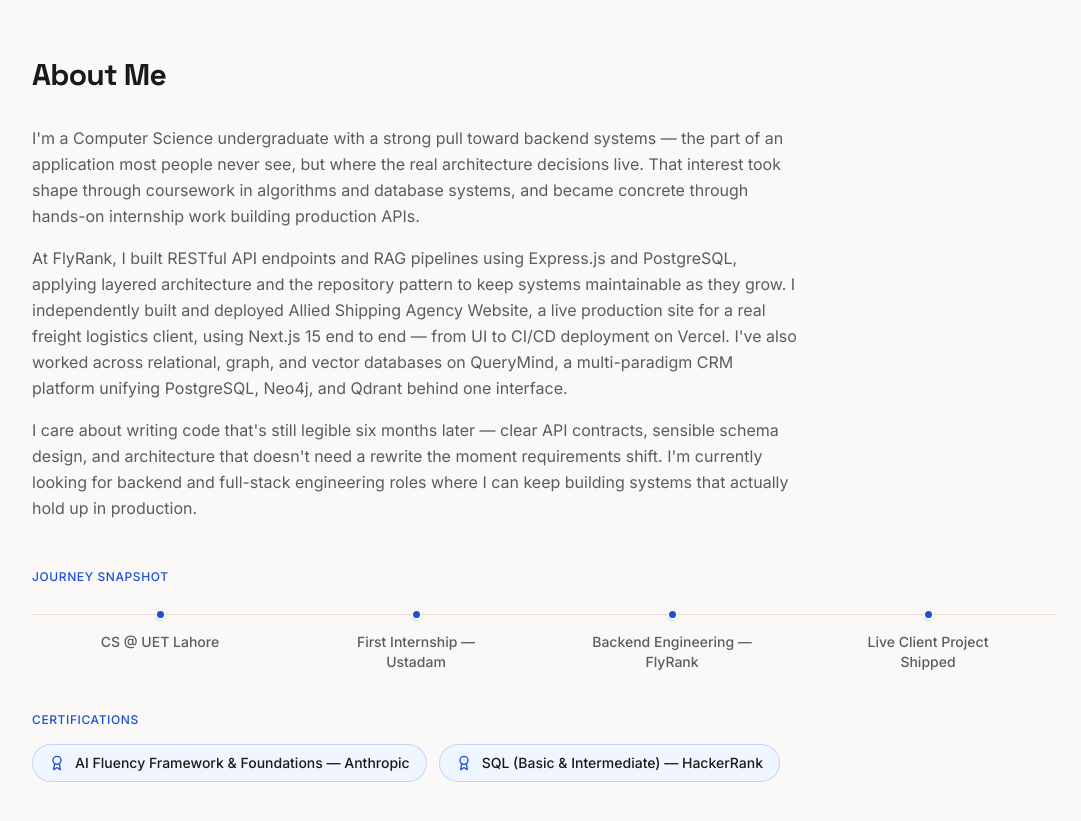
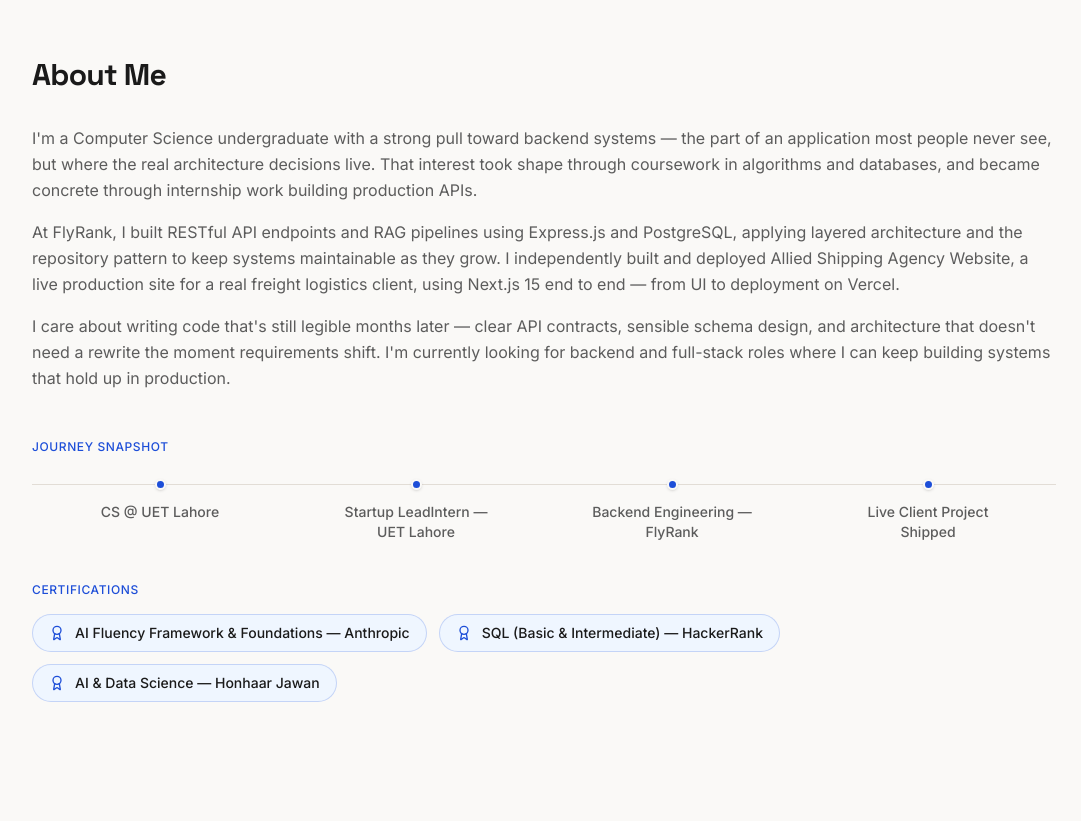
Before and after one commit to Mairaarshad19/Portfolio, a Next.js app: page / in a window 1280 px wide. Shown: the part 920-1741 px from the top of the page, without its empty margins (96-1177 px from the left). Built offline with nearby package versions, Linux system fonts and the light colour scheme.

Commit message:
fix: trim About text to target length, fix full-width layout, add third certification

```diff
--- a/src/components/About.tsx
+++ b/src/components/About.tsx
@@ -19,7 +19,7 @@
         </h2>
 
         {/* Bio paragraphs */}
-        <div className="space-y-4 text-sm sm:text-base text-fg-muted leading-relaxed max-w-3xl">
+        <div className="space-y-4 text-sm sm:text-base text-fg-muted leading-relaxed">
           {paragraph.map((p, i) => (
             <p key={i}>{p}</p>
           ))}
--- a/src/data/portfolio-content.ts
+++ b/src/data/portfolio-content.ts
@@ -17,19 +17,20 @@
 
 export const aboutContent = {
   paragraph: [
-    "I'm a Computer Science undergraduate with a strong pull toward backend systems — the part of an application most people never see, but where the real architecture decisions live. That interest took shape through coursework in algorithms and database systems, and became concrete through hands-on internship work building production APIs.",
-    "At FlyRank, I built RESTful API endpoints and RAG pipelines using Express.js and PostgreSQL, applying layered architecture and the repository pattern to keep systems maintainable as they grow. I independently built and deployed Allied Shipping Agency Website, a live production site for a real freight logistics client, using Next.js 15 end to end — from UI to CI/CD deployment on Vercel. I've also worked across relational, graph, and vector databases on QueryMind, a multi-paradigm CRM platform unifying PostgreSQL, Neo4j, and Qdrant behind one interface.",
-    "I care about writing code that's still legible six months later — clear API contracts, sensible schema design, and architecture that doesn't need a rewrite the moment requirements shift. I'm currently looking for backend and full-stack engineering roles where I can keep building systems that actually hold up in production.",
+    "I'm a Computer Science undergraduate with a strong pull toward backend systems — the part of an application most people never see, but where the real architecture decisions live. That interest took shape through coursework in algorithms and databases, and became concrete through internship work building production APIs.",
+    "At FlyRank, I built RESTful API endpoints and RAG pipelines using Express.js and PostgreSQL, applying layered architecture and the repository pattern to keep systems maintainable as they grow. I independently built and deployed Allied Shipping Agency Website, a live production site for a real freight logistics client, using Next.js 15 end to end — from UI to deployment on Vercel.",
+    "I care about writing code that's still legible months later — clear API contracts, sensible schema design, and architecture that doesn't need a rewrite the moment requirements shift. I'm currently looking for backend and full-stack roles where I can keep building systems that hold up in production.",
   ],
   journeyMilestones: [
     "CS @ UET Lahore",
-    "First Internship — Ustadam",
+    "Startup LeadIntern — UET Lahore",
     "Backend Engineering — FlyRank",
     "Live Client Project Shipped",
   ],
   certifications: [
     "AI Fluency Framework & Foundations — Anthropic",
     "SQL (Basic & Intermediate) — HackerRank",
+    "AI & Data Science — Honhaar Jawan",
   ],
 };
 
```
